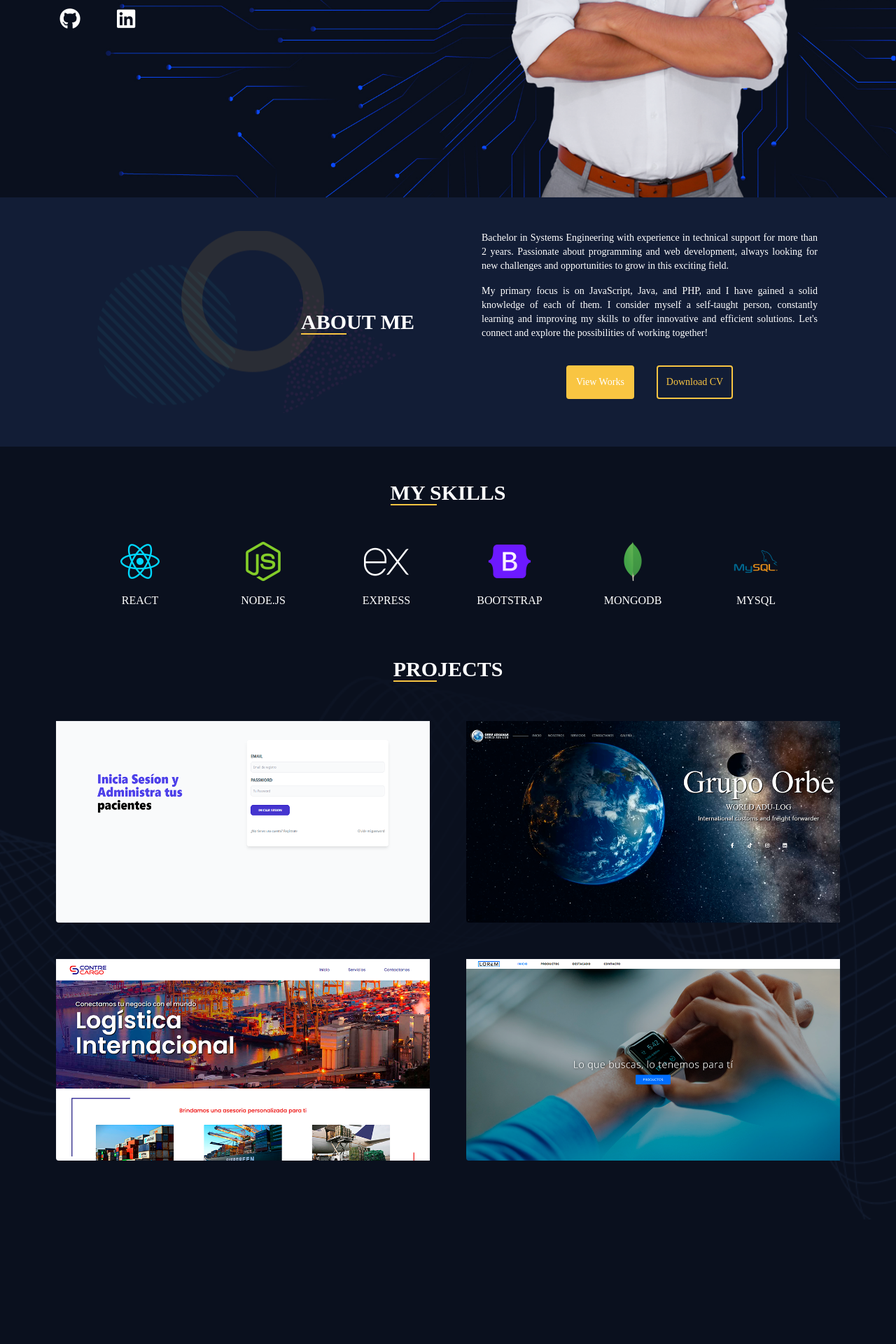
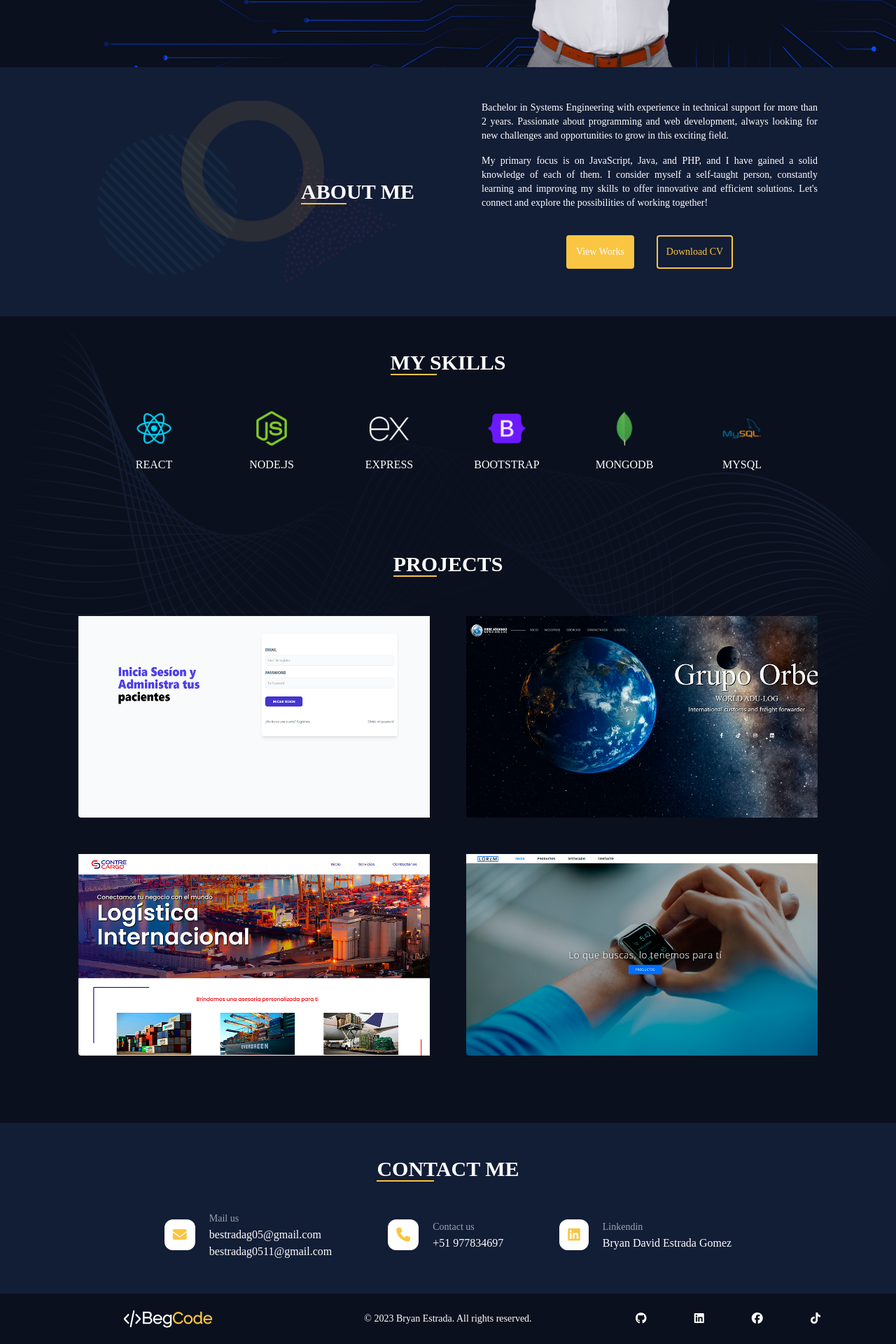
Before and after one commit to bestradag05/PortafolioReact, a React (Vite) app: page / in a window 1280 px wide. Shown: the part 521-2441 px from the top of the page at 70% size. Before the commit the page ends 2263 px from the top, so only its background shows below. Built offline with nearby package versions, Linux system fonts and the light colour scheme; some icons are missing.

Commit message:
Contact me and footer

```diff
--- a/src/App.jsx
+++ b/src/App.jsx
@@ -1,10 +1,11 @@
-import Header from "./components/Header"
-import AbaoutMe from "./components/AbaoutMe"
-import Skills from "./components/Skills"
-import SectionProjects from "./components/SectionProjects"
+import Header from "./components/Header";
+import AbaoutMe from "./components/AbaoutMe";
+import Skills from "./components/Skills";
+import SectionProjects from "./components/SectionProjects";
+import ContactMe from "./components/ContactMe";
+import Footer from "./components/Footer";
 
 function App() {
-
   return (
     <>
       <Header />
@@ -13,9 +14,10 @@ function App() {
         <Skills />
         <SectionProjects />
       </section>
-
+      <ContactMe />
+      <Footer />
     </>
-  )
+  );
 }
 
-export default App
+export default App;
--- /dev/null
+++ b/src/components/ContactMe.jsx
@@ -0,0 +1,45 @@
+const ContactMe = () => {
+  return (
+    <section className="bg-primaryLight p-12">
+      <div className="mb-10 flex items-center justify-center">
+        <h2 className="titulo_subrayado text-3xl font-semibold uppercase text-white">
+          Contact Me
+        </h2>
+      </div>
+      <div className="flex items-center justify-center gap-20">
+        <div className="flex items-center justify-center">
+          <div className="mr-5 flex h-auto items-center justify-center rounded-xl bg-white p-3 text-xl text-secondary">
+            <i className="fa-solid fa-envelope"></i>
+          </div>
+          <div className="text-white">
+            <span className="text-sm text-gray-400">Mail us</span>
+            <p>bestradag05@gmail.com</p>
+            <p>bestradag0511@gmail.com</p>
+          </div>
+        </div>
+
+        <div className="flex items-center justify-center">
+          <div className="mr-5 flex h-auto items-center justify-center rounded-xl bg-white p-3 text-xl text-secondary">
+            <i className="fa-solid fa-phone"></i>
+          </div>
+          <div className="text-white">
+            <span className="text-sm text-gray-400">Contact us</span>
+            <p>+51 977834697</p>
+          </div>
+        </div>
+
+        <div className="flex items-center justify-center">
+          <div className="mr-5 flex h-auto items-center justify-center rounded-xl bg-white p-3 text-xl text-secondary">
+            <i class="fa-brands fa-linkedin"></i>
+          </div>
+          <div className="text-white">
+            <span className="text-sm text-gray-400">Linkendin</span>
+            <p>Bryan David Estrada Gomez</p>
+          </div>
+        </div>
+      </div>
+    </section>
+  );
+};
+
+export default ContactMe;
--- /dev/null
+++ b/src/components/Footer.jsx
@@ -0,0 +1,40 @@
+import begcode from "../assets/logo/begcode-logo-white.png";
+const Footer = () => {
+  return (
+    <footer className="">
+      <div className="grid grid-cols-3 px-10 py-5">
+        <div className="flex items-center justify-center">
+          <img src={begcode} alt="Logo de begcode" className="w-1/3" />
+        </div>
+        <div className=" flex items-center justify-center text-sm text-white">
+          <p>&copy; 2023 Bryan Estrada. All rights reserved.</p>
+        </div>
+        <div className="flex  items-center justify-evenly text-white">
+          <a href="https://github.com/bestradag05" target="_blank">
+            <i class="fa-brands fa-github"></i>
+          </a>
+          <a
+            href="https://www.linkedin.com/in/bryan-david-estrada-gomez-68a3a7192"
+            target="_blank"
+          >
+            <i class="fa-brands fa-linkedin"></i>
+          </a>
+          <a
+            href="https://www.facebook.com/profile.php?id=100009390402326&sk=about"
+            target="_blank"
+          >
+            <i class="fa-brands fa-facebook"></i>
+          </a>
+          <a
+            href="https://www.tiktok.com/@bdeg05?is_from_webapp=1&sender_device=pc"
+            target="_blank"
+          >
+            <i class="fa-brands fa-tiktok"></i>
+          </a>
+        </div>
+      </div>
+    </footer>
+  );
+};
+
+export default Footer;
--- a/src/components/Header.jsx
+++ b/src/components/Header.jsx
@@ -5,33 +5,40 @@ const Header = () => {
   return (
     <>
       <header className="bg-header bg-cover bg-no-repeat">
-
         <Navbar />
 
-                <div className=" max-w-screen-xl  px-8 xl:px-16 mx-auto flex">
-                    <div className="flex w-1/2 justify-center flex-col pl-4 text-white">
+        <div className=" mx-auto  flex max-w-screen-lg px-8 xl:px-16">
+          <div className="flex w-1/2 flex-col justify-center pl-4 text-white">
             <h2 className="text-3xl">Hello mate</h2>
-                        <h1 className="text-5xl leading-tight font-light">I'm Bryan Estrada a
+            <h1 className="text-5xl font-light leading-tight">
+              I'm Bryan Estrada a
               <span className="text-secondary"> Junior Developer</span>
             </h1>
-                        <p>I'm a Full Stack programmer from Peru. I invite you to explore my projects.</p>
-                        <div className="mt-8 text-3xl flex gap-10">
-                            <a href="#" className="social-media"><i className="fa-brands fa-github "></i></a>
-                            <a href="#" className="social-media"><i className="fa-brands fa-linkedin"></i></a>
+            <p>
+              I'm a Full Stack programmer from Peru. I invite you to explore my
+              projects.
+            </p>
+            <div className="mt-8 flex gap-10 text-2xl">
+              <a href="#" className="social-media">
+                <i className="fa-brands fa-github "></i>
+              </a>
+              <a href="#" className="social-media">
+                <i className="fa-brands fa-linkedin"></i>
+              </a>
             </div>
           </div>
 
-                    <div className="flex  w-1/2 justify-center items-center px-[60px] pt-[60px]">
-                        <img src={portada} alt="Portada BegCode: Desarrollador FullStack" className="object-cover " />
+          <div className="flex  w-1/2 items-center justify-center px-[60px] pt-[60px]">
+            <img
+              src={portada}
+              alt="Portada BegCode: Desarrollador FullStack"
+              className="object-cover "
+            />
           </div>
-
         </div>
-
-
       </header>
     </>
-
   );
-}
+};
 
 export default Header;
--- a/src/components/Navbar.jsx
+++ b/src/components/Navbar.jsx
@@ -1,42 +1,60 @@
 import { useState } from "react";
 
 const Navbar = () => {
-
   const [theme, setTheme] = useState(true);
 
   return (
-        <nav className="h-20 shadow-navShadow bg-primary">
-            <div className="container flex justify-between items-center h-full mx-auto px-10">
-                <a className="flex text-white text-xl text-base items-center justify-center gap-1" href="#">
+    <nav className="h-20 bg-primary shadow-navShadow">
+      <div className="container mx-auto flex h-full items-center justify-between px-10">
+        <a
+          className="flex items-center justify-center gap-1 text-xl text-white"
+          href="#"
+        >
           <i className="fa-solid fa-code"></i>
-                    <p>Beg<span className="text-secondary">Code</span></p>
+          <p>
+            Beg<span className="text-secondary">Code</span>
+          </p>
         </a>
 
-                <div className="md:hidden text-white text-xl">
+        <div className="text-xl text-white md:hidden">
           <i className="fa-sharp fa-solid fa-bars-sort"></i>
         </div>
 
-
-                <ul className='hidden md:flex justify-center items-center gap-10 text-white text-sm text-center'>
-                    <li className='nav-link'><a href="#" className="">Abaout Me</a></li>
-                    <li className='nav-link'><a href="#" className="">Skills</a></li>
-                    <li className='nav-link'><a href="#" className="">Project</a></li>
-                    <li className='nav-link'><a href="#" className="">Contact</a></li>
-                    <li className={!theme ? 'hidden': 'block'}>
+        <ul className="hidden items-center justify-center gap-10 text-center text-sm text-white md:flex">
+          <li className="nav-link">
+            <a href="#" className="">
+              Abaout Me
+            </a>
+          </li>
+          <li className="nav-link">
+            <a href="#" className="">
+              Skills
+            </a>
+          </li>
+          <li className="nav-link">
+            <a href="#" className="">
+              Project
+            </a>
+          </li>
+          <li className="nav-link">
+            <a href="#" className="">
+              Contact
+            </a>
+          </li>
+          <li className={!theme ? "hidden" : "block"}>
             <a href="#" onClick={() => setTheme(!theme)}>
               <i className="fa-solid fa-sun-bright"></i>
             </a>
           </li>
-                    <li className={theme ? 'hidden': 'block'}>
+          <li className={theme ? "hidden" : "block"}>
             <a href="#" onClick={() => setTheme(!theme)}>
               <i className="fa-solid fa-moon-stars"></i>
             </a>
           </li>
         </ul>
       </div>
-
     </nav>
   );
-}
+};
 
 export default Navbar;
--- a/src/components/Project.jsx
+++ b/src/components/Project.jsx
@@ -1,59 +1,59 @@
 import { useState } from "react";
 
 const Project = ({ name, text, image, tecnology }) => {
-
   const [hovered, setHovered] = useState(false);
 
-    const imagen ={
-        backgroundImage : `url(${image})`,
-        backgroundSize: 'cover',
-        backgroundRepeat: 'no-repeat',
+  const imagen = {
+    backgroundImage: `url(${image})`,
+    backgroundSize: "cover",
+    backgroundRepeat: "no-repeat",
   };
 
+  return (
+    <div className="w-full max-w-sm p-4 lg:flex lg:max-w-full ">
+      <div
+        className={`relative h-72 max-h-72 flex-none overflow-hidden rounded-t bg-cover text-center lg:w-full lg:rounded-l lg:rounded-t-none`}
+        onMouseEnter={() => setHovered(true)}
+        onMouseLeave={() => setHovered(false)}
+        style={imagen}
+      >
+        <div
+          className={`absolute  ${hovered ? "w-8/12 p-4 " : "w-0 delay-300"}  right-0 flex h-72 max-h-72 flex-col  justify-between rounded-b bg-[#f3f3f3] leading-normal  transition-all duration-700 lg:rounded-b-none lg:rounded-r`}
+        >
+          <div
+            className={`${hovered ? "opacity-100 delay-300" : "opacity-0 "} transition-all duration-700`}
+          >
+            <div className="mb-2 border-b-2 border-gray-600 pb-2 text-center text-xl font-bold text-primaryLight">
+              {name}
+            </div>
+            <p className="text-sm text-gray-700">{text}</p>
 
-    return (
-        <div className="max-w-sm w-full lg:max-w-full lg:flex p-4">
-            <div className={`relative h-72 max-h-72 lg:w-full flex-none bg-cover rounded-t lg:rounded-t-none lg:rounded-l text-center overflow-hidden`} onMouseEnter={() => setHovered(true)}
-                onMouseLeave={() => setHovered(false)} style={imagen} >
-
-
-
-                <div className={`absolute  ${hovered ? 'w-8/12 p-4 ' : 'w-0 delay-300'}  transition-all duration-700 right-0 h-72 max-h-72  bg-[#f3f3f3] rounded-b lg:rounded-b-none lg:rounded-r  flex flex-col justify-between leading-normal`}>
-                    <div className={`${hovered ? 'opacity-100 delay-300' : 'opacity-0 '} transition-all duration-700`}>
-
-                        <div className="text-primaryLight text-center font-bold text-xl mb-2 border-b-2 pb-2 border-primary">{name}</div>
-                        <p className="text-gray-700 text-sm">{text}</p>
-
-                        <div className='flex justify-around items-center my-3 px-5'>
-                            {
-                                tecnology.map((tec, index) => {
+            <div className="my-3 flex items-center justify-around px-5">
+              {tecnology.map((tec, index) => {
                 let tecEditado = tec.slice(1);
                 return (
-                                        <div key={index} className='rounded-full bg-primary w-9 p-2 '>
-                                            <img src={tecEditado} alt={tecEditado}/>
+                  <div key={index} className="w-9 rounded-full bg-primary p-2 ">
+                    <img src={tecEditado} alt={tecEditado} />
                   </div>
-                                    )
-                                })
-                            }
-
+                );
+              })}
             </div>
-
           </div>
           <div className="flex items-center justify-between pr-8">
-                        <p className="text-gray-900 leading-none">@begcode</p>
-                        <div className='flex gap-5'>
-                            <a href="#"><i className="fa-solid fa-arrow-up-right-from-square"></i></a>
-                            <a href="#"><i className="fa-brands fa-github"></i></a>
-                        </div>
-
+            <p className="leading-none text-gray-900">@begcode</p>
+            <div className="flex gap-5">
+              <a href="#">
+                <i className="fa-solid fa-arrow-up-right-from-square"></i>
+              </a>
+              <a href="#">
+                <i className="fa-brands fa-github"></i>
+              </a>
             </div>
           </div>
-
         </div>
-
       </div>
-
+    </div>
   );
-}
+};
 
 export default Project;
--- a/src/components/SectionProjects.jsx
+++ b/src/components/SectionProjects.jsx
@@ -1,39 +1,57 @@
-import apv from '../assets/projects/apvveterinario.png'
-import contrecargo from '../assets/projects/contrecargo.png'
-import orbeaduanas from '../assets/projects/orbeaduanas.png'
-import tienda from '../assets/projects/tienda-virtual.png'
-import react from '../assets/skills/react.png';
-import node from '../assets/skills/node.png';
-import express from '../assets/skills/express.png';
-import mongo from '../assets/skills/mongo.png';
-import html from '../assets/skills/html.png';
-import css from '../assets/skills/css.png';
-import bootstrap from '../assets/skills/bootstrap.png';
-import js from '../assets/skills/js.png';
-import Project from './Project';
-
-
+import apv from "../assets/projects/apvveterinario.png";
+import contrecargo from "../assets/projects/contrecargo.png";
+import orbeaduanas from "../assets/projects/orbeaduanas.png";
+import tienda from "../assets/projects/tienda-virtual.png";
+import react from "../assets/skills/react.png";
+import node from "../assets/skills/node.png";
+import express from "../assets/skills/express.png";
+import mongo from "../assets/skills/mongo.png";
+import html from "../assets/skills/html.png";
+import css from "../assets/skills/css.png";
+import bootstrap from "../assets/skills/bootstrap.png";
+import js from "../assets/skills/js.png";
+import Project from "./Project";
 
 const SectionProjects = () => {
-
-
   return (
-        <section className='my-5'>
-            <div className="flex justify-center mb-10 ">
-                <h2 className="text-3xl text-white uppercase font-semibold titulo_subrayado">Projects</h2>
+    <section className=" p-8">
+      <div className="mb-10 flex justify-center ">
+        <h2 className="titulo_subrayado text-3xl font-semibold uppercase text-white">
+          Projects
+        </h2>
       </div>
 
       <div className="grid grid-cols-2 gap-5">
-                <Project name="APV - Sistema de gestion veterinaria" image={apv} text="Lorem ipsum dolor sit amet, consectetur adipisicing elit. Voluptatibus quia, nulla! Maiores et perferendis eaque, exercitationem praesentium nihil." tecnology={[react, node, express, mongo]} />
+        <Project
+          name="APV - Sistema de gestion veterinaria"
+          image={apv}
+          text="Lorem ipsum dolor sit amet, consectetur adipisicing elit. Voluptatibus quia, nulla! Maiores et perferendis eaque, exercitationem praesentium nihil."
+          tecnology={[react, node, express, mongo]}
+        />
 
-                <Project name="Orbe Aduanas" image={orbeaduanas} text="Lorem ipsum dolor sit amet, consectetur adipisicing elit. Voluptatibus quia, nulla! Maiores et perferendis eaque, exercitationem praesentium nihil." tecnology={[html, css, bootstrap, js]} />
+        <Project
+          name="Orbe Aduanas S.A.C"
+          image={orbeaduanas}
+          text="Lorem ipsum dolor sit amet, consectetur adipisicing elit. Voluptatibus quia, nulla! Maiores et perferendis eaque, exercitationem praesentium nihil."
+          tecnology={[html, css, bootstrap, js]}
+        />
 
-                <Project name="Contrecargo" image={contrecargo} text="Lorem ipsum dolor sit amet, consectetur adipisicing elit. Voluptatibus quia, nulla! Maiores et perferendis eaque, exercitationem praesentium nihil." tecnology={[html, css, bootstrap, js]} />
+        <Project
+          name="Contrecargo S.A.C"
+          image={contrecargo}
+          text="Lorem ipsum dolor sit amet, consectetur adipisicing elit. Voluptatibus quia, nulla! Maiores et perferendis eaque, exercitationem praesentium nihil."
+          tecnology={[html, css, bootstrap, js]}
+        />
 
-                <Project name="Tienda Virtual" image={tienda} text="Lorem ipsum dolor sit amet, consectetur adipisicing elit. Voluptatibus quia, nulla! Maiores et perferendis eaque, exercitationem praesentium nihil." tecnology={[html, css, bootstrap, js]} />
+        <Project
+          name="Tienda Virtual"
+          image={tienda}
+          text="Lorem ipsum dolor sit amet, consectetur adipisicing elit. Voluptatibus quia, nulla! Maiores et perferendis eaque, exercitationem praesentium nihil."
+          tecnology={[html, css, bootstrap, js]}
+        />
       </div>
     </section>
   );
-}
+};
 
 export default SectionProjects;
--- a/src/components/Skills.jsx
+++ b/src/components/Skills.jsx
@@ -7,39 +7,39 @@ import mysql from "../assets/skills/mysql.png";
 
 const Skills = () => {
   return (
-    <section className="flex flex-col items-center justify-center">
+    <section className="mb-8 flex flex-col items-center justify-center">
       <div className="">
         <h2 className="titulo_subrayado text-3xl font-semibold uppercase text-white">
           My Skills
         </h2>
       </div>
       <div className="container flex items-center justify-center gap-28 py-8 lg:py-12">
-        <div className="flex h-auto w-16 flex-col items-center justify-center gap-3">
+        <div className="flex h-auto w-14 flex-col items-center justify-center gap-3">
           <img src={react} alt="JavaScript en BegCode" />
           <p className="uppercase text-white">React</p>
         </div>
 
-        <div className="flex h-auto w-16 flex-col items-center justify-center gap-3">
+        <div className="flex h-auto w-14 flex-col items-center justify-center gap-3">
           <img src={node} alt="JavaScript en BegCode" />
           <p className="uppercase text-white">Node.js</p>
         </div>
 
-        <div className="flex h-auto w-16 flex-col items-center justify-center gap-3">
+        <div className="flex h-auto w-14 flex-col items-center justify-center gap-3">
           <img src={express} alt="JavaScript en BegCode" />
           <p className="uppercase text-white">Express</p>
         </div>
 
-        <div className="flex h-auto w-16 flex-col items-center justify-center gap-3">
+        <div className="flex h-auto w-14 flex-col items-center justify-center gap-3">
           <img src={bs} alt="JavaScript en BegCode" />
           <p className="uppercase text-white">Bootstrap</p>
         </div>
 
-        <div className="flex h-auto w-16 flex-col items-center justify-center gap-3">
+        <div className="flex h-auto w-14 flex-col items-center justify-center gap-3">
           <img src={mongo} alt="JavaScript en BegCode" />
           <p className="uppercase text-white">MongoDB</p>
         </div>
 
-        <div className="flex h-auto w-16 flex-col items-center justify-center gap-3">
+        <div className="flex h-auto w-14 flex-col items-center justify-center gap-3">
           <img src={mysql} alt="JavaScript en BegCode" />
           <p className="uppercase text-white">MySql</p>
         </div>
--- a/src/index.css
+++ b/src/index.css
@@ -6,11 +6,7 @@
 @import url(https://fonts.googleapis.com/css?family=Poppins:100,100italic,200,200italic,300,300italic,regular,italic,500,500italic,600,600italic,700,700italic,800,800italic,900,900italic);
 @import url(https://fonts.googleapis.com/css?family=Merriweather:300,300italic,regular,italic,700,700italic,900,900italic);
 
-/* $color-fondo: #090909;
-$color-fondo-gris: #1c1c1c;
-$primary-color-dark: #040408;
-$primary-color: #FB982B;
-$color-texto: #ABADB5; */
+
 * {
   margin: 0;
   padding: 0;
@@ -96,7 +92,8 @@ img {
   width: 100%;
   mix-blend-mode: soft-light;
   content: "";
-  background: url(./assets/skills/skills_banner.webp) 50%;
-  background-size: cover;
+  background: url(./assets/skills/skills_banner.webp) no-repeat;
+  background-position: top;
+  background-size: contain;
   z-index: -1;
 }
```
Also changed, not shown: src/components/AbaoutMe.jsx (+23 -14 lines). Lines whose indentation alone changed are shown as unchanged.
